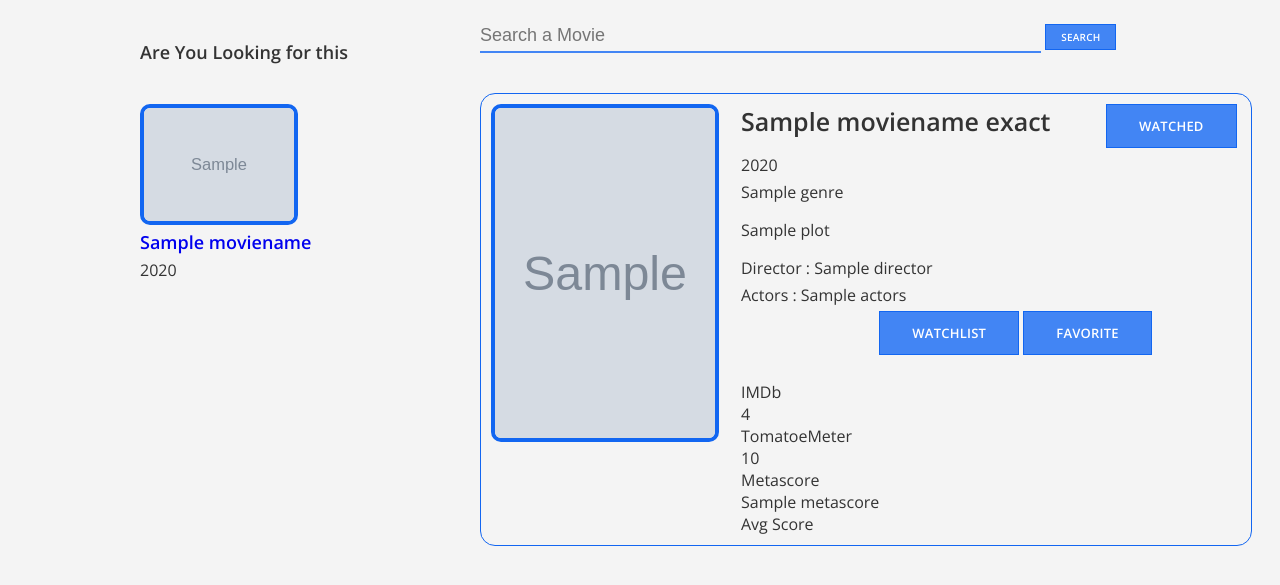
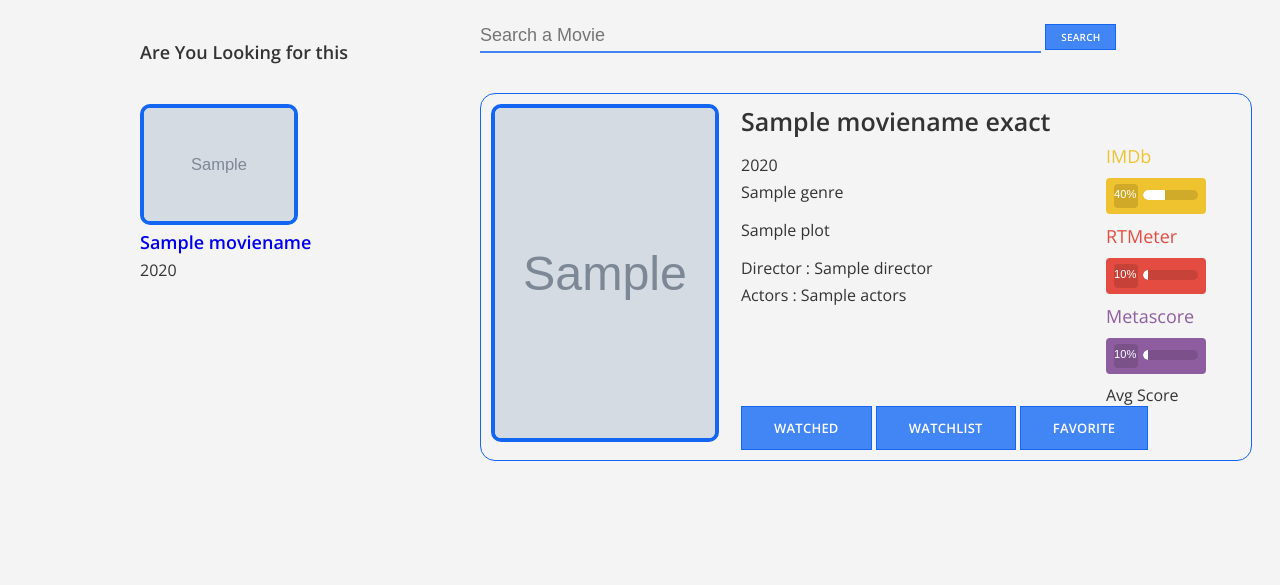
Before and after one commit to parikshitghodake/learning_flask, a Flask app: template templates/home.html in a window 1280 px wide. Shown: the part 50-635 px from the top of the page. Run offline with Flask 2, Linux system fonts and the light colour scheme; tables that the repository leaves empty hold one stand-in row (values such as "Sample post"); the template is opened without the code that fills it: values that come from a table or form of the project are taken from there, most other values are stand-ins (such as "Sample title", 1, 10 or a date in 2020); grey boxes marked "Sample" are stand-in pictures; some libraries are stand-ins or nearby versions.

Commit message:
Added progressbar

```diff
--- /dev/null
+++ b/static/css/radialProgress.css
@@ -0,0 +1,129 @@
+.wrap {
+      padding: 8px;
+      padding-top: 0px;
+    }
+
+
+    .bar-container {
+      float: right;
+      -webkit-border-radius: 10px;
+      -moz-border-radius: 10px;
+      border-radius: 10px;
+      height: 10px;
+      background: rgba(0,0,0,0.13);
+      width: 66%;
+      margin: 12px 0px;
+      overflow: hidden;
+    }
+
+    .bar-percentage {
+      float: left;
+      background: rgba(0,0,0,0.13);
+      -webkit-border-radius: 4px;
+      -moz-border-radius: 4px;
+      border-radius: 4px;
+      padding: 4px 0px;
+      width: 29%;
+      height: 16px;
+      margin-top: 6px;
+    }
+
+    .bar-main-container {
+      margin: 10px auto;
+      width: 100px;
+      height: 36px;
+      -webkit-border-radius: 4px;
+      -moz-border-radius: 4px;
+      border-radius: 4px;
+      font-family: sans-serif;
+      font-weight: normal;
+      font-size: 0.7em;
+      color: #FFF;
+    }
+
+    .bar {
+      float: left;
+      background: #FFF;
+      height: 100%;
+      -webkit-border-radius: 10px 0px 0px 10px;
+      -moz-border-radius: 10px 0px 0px 10px;
+      border-radius: 10px 0px 0px 10px;
+      -ms-filter: "progid:DXImageTransform.Microsoft.Alpha(Opacity=100)";
+      filter: alpha(opacity=100);
+      -moz-opacity: 1;
+      -khtml-opacity: 1;
+      opacity: 1;
+    }
+
+    /* COLORS */
+    .azure   { background: #38B1CC; }
+    .emerald { background: #2CB299; }
+    .violet  { background: #8E5D9F; }
+    .yellow  { background: #EFC32F; }
+    .red     { background: #E44C41; }
+
+
+/*    .wrap {
+      padding: 8px;
+      padding-top: 0px;
+    }
+
+
+    .bar-container {
+      float: right;
+      -webkit-border-radius: 10px;
+      -moz-border-radius: 10px;
+      border-radius: 10px;
+      height: 10px;
+      background: rgba(0,0,0,0.13);
+      width: 66%;
+      margin: 12px 0px;
+      overflow: hidden;
+    }
+
+    .bar-percentage {
+      float: left;
+      background: rgba(0,0,0,0.13);
+      -webkit-border-radius: 4px;
+      -moz-border-radius: 4px;
+      border-radius: 4px;
+      padding: 4px 0px;
+      width: 29%;
+      height: 16px;
+      margin-top: 6px;
+    }
+
+    .bar-main-container {
+      margin: 10px auto;
+      width: 100px;
+      height: 36px;
+      -webkit-border-radius: 4px;
+      -moz-border-radius: 4px;
+      border-radius: 4px;
+      font-family: sans-serif;
+      font-weight: normal;
+      font-size: 0.7em;
+      color: #FFF;
+    }
+
+    .bar {
+      float: left;
+      background: #FFF;
+      height: 100%;
+      -webkit-border-radius: 10px 0px 0px 10px;
+      -moz-border-radius: 10px 0px 0px 10px;
+      border-radius: 10px 0px 0px 10px;
+      -ms-filter: "progid:DXImageTransform.Microsoft.Alpha(Opacity=100)";
+      filter: alpha(opacity=100);
+      -moz-opacity: 1;
+      -khtml-opacity: 1;
+      opacity: 1;
+    }
+*/
+    /* COLORS */
+/*    .azure   { background: #38B1CC; }
+    .emerald { background: #2CB299; }
+    .violet  { background: #8E5D9F; }
+    .yellow  { background: #EFC32F; }
+    .red     { background: #E44C41; }
+*/
--- /dev/null
+++ b/static/js/progress.js
@@ -0,0 +1,18 @@
+$('.bar-percentage[data-percentage]').each(function () {
+  var progress = $(this);
+  var percentage = Math.ceil($(this).attr('data-percentage'));
+  $({countNum: 0}).animate({countNum: percentage}, {
+    duration: 2000,
+    easing:'linear',
+    step: function() {
+      // What todo on every count
+    var pct = '';
+    if(percentage == 0){
+      pct = Math.floor(this.countNum) + '%';
+    }else{
+      pct = Math.floor(this.countNum+1) + '%';
+    }
+    progress.text(pct) && progress.siblings().children().css('width',pct);
+    }
+  });
+});
--- a/templates/home.html
+++ b/templates/home.html
@@ -58,13 +58,44 @@
 		   			<div id=director><span>Director : </span>{{movienameExact['Director']}}</div>
 		   			<div id=actor><span>Actors : </span> {{movienameExact['Actors']}}</div>
 		   		</div>
-		   			<div class="ratingSection" style="float: left; margin-top: 70px;">
-		   				<div id="siteName">IMDb</div>
-			   			<div id="imdbRating">{{movienameExact['imdbRating']}}</div>
-			   			<div id="siteName">TomatoeMeter</div>
-			   			<div id="rtRating">{{movienameExact['rtScore']}}</div>
-			   			<div id="siteName">Metascore</div>
-			   			<div id="metascore">{{movienameExact['Metascore']}}</div>
+		   			<div class="ratingSection" style="float: left; margin-top:40px;">
+
+		   				<div id="siteName" style="font-size: 18px ; color: #EFC32F;">IMDb</div>
+			   			<div id="imdbRating">
+						  <div id="bar-4" class="bar-main-container yellow">
+						    <div class="wrap">
+						      <div class="bar-percentage" data-percentage="{{movienameExact['imdbRating'] | int *10}}"></div>
+						      <div class="bar-container">
+						        <div class="bar"></div>
+						      </div>
+						    </div>
+						  </div>
+						</div>
+
+			   			<div id="siteName" style="font-size: 18px ; color: #E44C41;">RTMeter</div>
+			   			<div id="rtRating">
+						  <div id="bar-5" class="bar-main-container red">
+						    <div class="wrap">
+						      <div class="bar-percentage" data-percentage="{{movienameExact['rtScore'] | replace('%','') | int}}"></div>
+						      <div class="bar-container">
+						        <div class="bar"></div>
+						      </div>
+						    </div>
+						  </div>
+						</div>
+
+			   			<div id="siteName" style="font-size: 18px ; color: #8E5D9F;">Metascore</div>
+			   			<div id="metascore">
+						  <div id="bar-3" class="bar-main-container violet">
+						    <div class="wrap">
+						      <div class="bar-percentage" data-percentage="{{movienameExact['Metascore'] | int}}"></div>
+						      <div class="bar-container">
+						        <div class="bar"></div>
+						      </div>
+						    </div>
+						  </div>
+						</div>
+
 			   			<div id=avg>Avg Score </div>
 		   			</div>
 		   			<div>
@@ -73,7 +104,6 @@
 						<span>{{ form.fav(class="btn-primary")}}</span>
 					</div>
 		   		<div>
-
 		   		</div>
 		  	</div>
 		  	{% elif (movienameExact['Error'] == "Movie not found!") %}
@@ -94,8 +124,9 @@
 	   </style>
 
 
-
+	    <link href="{{ url_for('static', filename='css/radialProgress.css') }}" rel="stylesheet">
 		<script src="https://cdnjs.cloudflare.com/ajax/libs/jquery/3.1.1/jquery.min.js"></script>
+		<script type="text/javascript" src="{{ url_for('static' , filename='js/progress.js')}}"></script>
 		<script type="text/javascript">
 		$(document).ready(function(){
 			$("#year").val("");
```
